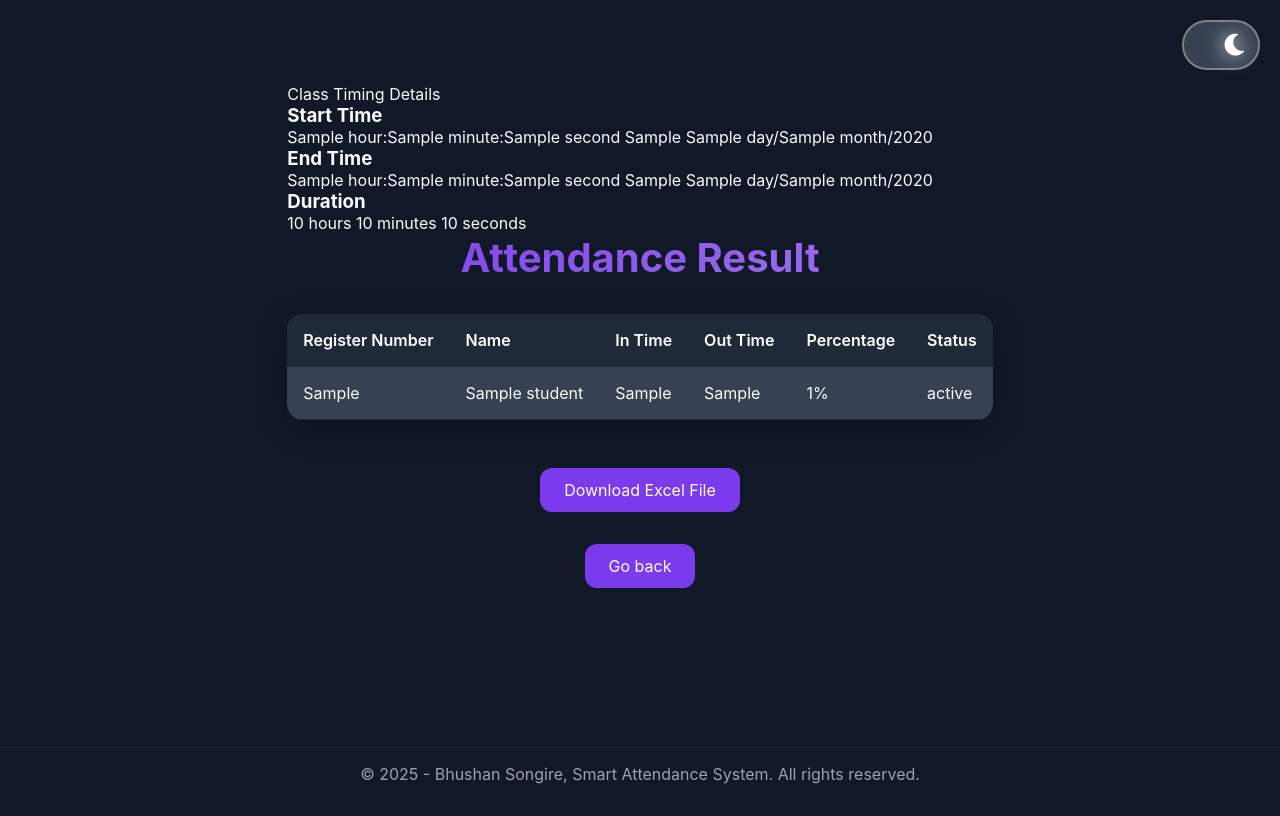
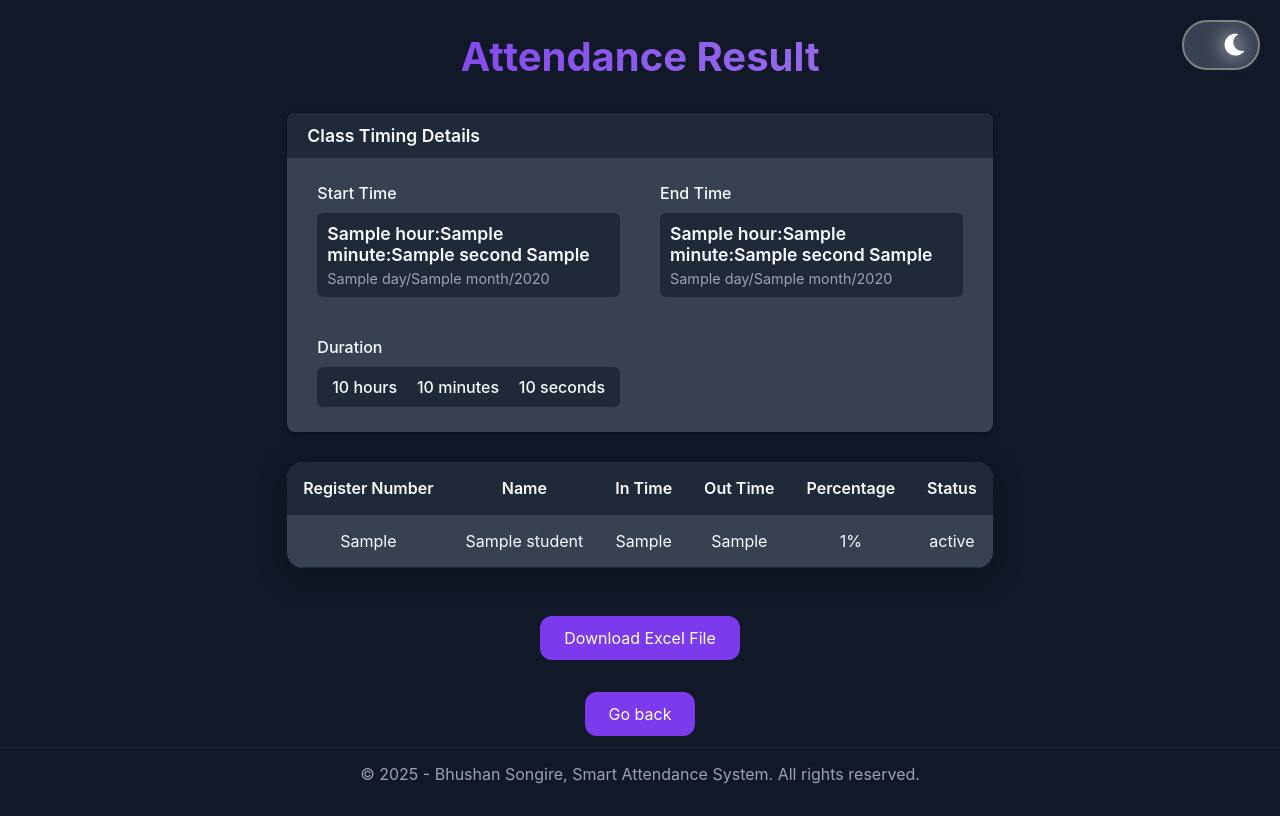
Before and after one commit to Bbs1412/SmartAttendanceSystem, a Flask app: template Templates/results.html in a window 1280 px wide. Before the commit the page ends 784 px from the top, so only its background shows below. Run offline with Flask 3, Linux system fonts and the light colour scheme; the template is opened without the code that fills it: most values are stand-ins (such as "Sample title", 1, 10 or a date in 2020); parts of the project's set-up code (start-up, migrations or seed data) failed here and were passed over.

Commit message:
Refactor results template layout and enhance timing display styles

```diff
--- a/Templates/results.html
+++ b/Templates/results.html
@@ -15,8 +15,11 @@
     {% include 'theme_switch.html' %}
 
     <div class="results-container">
+        <div class="results-header">
+            <h1>Attendance Result</h1>
+        </div>
 
-        <div class="timing-container">
+        <!-- Timing section moved here, right after the header -->
         <div class="timing-card">
             <div class="timing-header">Class Timing Details</div>
             <div class="timing-content">
@@ -25,8 +28,7 @@
                     <div class="time-display">
                         <span class="time">{{timings.start.hour}}:{{timings.start.minute}}:{{timings.start.second}}
                             {{timings.start.pm}}</span>
-                            <span
-                                class="date">{{timings.start.day}}/{{timings.start.month}}/{{timings.start.year}}</span>
+                        <span class="date">{{timings.start.day}}/{{timings.start.month}}/{{timings.start.year}}</span>
                     </div>
                 </div>
                 <div class="timing-section">
@@ -47,11 +49,6 @@
                 </div>
             </div>
         </div>
-        </div>
-
-        <div class="results-header">
-            <h1>Attendance Result</h1>
-        </div>
 
         <table>
             <tr>
@@ -64,12 +61,12 @@
             </tr>
             {% for reg_no, student in register.items() %}
             <tr>
-                <td>{{ student['Reg_No'] }}</td>
-                <td>{{ student['Name'] }}</td>
-                <td>{{ student['First_In'] }}</td>
-                <td>{{ student['Last_In'] }}</td>
-                <td>{{ student['Percentage'] }}%</td>
-                <td>{{ student['Status'] }}</td>
+                <td id="align_center">{{ student['Reg_No'] }}</td>
+                <td id="align_left">{{ student['Name'] }}</td>
+                <td id="align_center">{{ student['First_In'] }}</td>
+                <td id="align_center">{{ student['Last_In'] }}</td>
+                <td id="align_center">{{ student['Percentage'] }}%</td>
+                <td id="align_center">{{ student['Status'] }}</td>
             </tr>
             {% endfor %}
         </table>
--- a/assets/res_style.css
+++ b/assets/res_style.css
@@ -44,10 +44,94 @@ body {
     margin-bottom: 2rem;
 }
 
+/* ===================================================================================== */
+/* class Timings data */
+/* ===================================================================================== */
+
+.timing-card {
+    margin: 20px 0 30px 0;
+    background: var(--card-bg);
+    border-radius: 8px;
+    box-shadow: 0 2px 4px var(--shadow-color);
+    overflow: hidden;
+}
+
+.timing-header {
+    /* background: var(--bg-secondary); */
+    background: var(--table-header-bg);
+    color: var(--text-primary);
+    padding: 12px 20px;
+    font-size: 1.1rem;
+    font-weight: 600;
+    border-bottom: 1px solid var(--border-color);
+}
+
+.timing-content {
+    padding: 15px 20px;
+    display: grid;
+    grid-template-columns: repeat(auto-fit, minmax(250px, 1fr));
+    gap: 20px;
+}
+
+.timing-section {
+    padding: 10px;
+}
+
+.timing-section h3 {
+    color: var(--text-primary);
+    margin-bottom: 10px;
+    font-size: 1rem;
+    font-weight: 500;
+}
+
+.time-display,
+.duration-display {
+    background: var(--bg-secondary);
+    padding: 10px;
+    border-radius: 6px;
+    display: flex;
+    flex-direction: column;
+    gap: 5px;
+}
+
+.time-display .time {
+    font-size: 1.1rem;
+    font-weight: 600;
+    color: var(--text-primary);
+}
+
+.time-display .date {
+    font-size: 0.9rem;
+    color: var(--text-secondary);
+}
+
+.duration-display {
+    display: flex;
+    flex-direction: row;
+    justify-content: space-around;
+    flex-wrap: wrap;
+    gap: 10px;
+}
+
+.duration-display span {
+    color: var(--text-primary);
+    font-weight: 500;
+}
+
+@media (max-width: 768px) {
+    .timing-content {
+        grid-template-columns: 1fr;
+    }
+
+    .duration-display {
+        flex-direction: column;
+        align-items: center;
+    }
+}
 
 
 /* ===================================================================================== */
-/* New Additions */
+/* Result detailed table */
 /* ===================================================================================== */
 
 
@@ -91,6 +175,7 @@ td {
 
 th {
     background: var(--bg-secondary);
+    text-align: center;
     font-weight: 600;
 }
 
@@ -128,10 +213,12 @@ tr:hover {
 
 /* Update table header colors for both themes */
 th {
+    /* background: var(--bg-secondary); */
     background: var(--table-header-bg);
-    color: white;
+    color: var(--text-primary);
     font-weight: 600;
     transition: all 0.3s ease;
+
 }
 
 .results-container {
@@ -157,3 +244,15 @@ table {
     transform: scale(1.05);
     box-shadow: 0 4px 15px var(--shadow-color);
 }
+
+#align_center {
+    text-align: center;
+}
+
+#align_right {
+    text-align: right;
+}
+
+#align_left {
+    text-align: left;
+}
```
Lines whose indentation alone changed are shown as unchanged.
